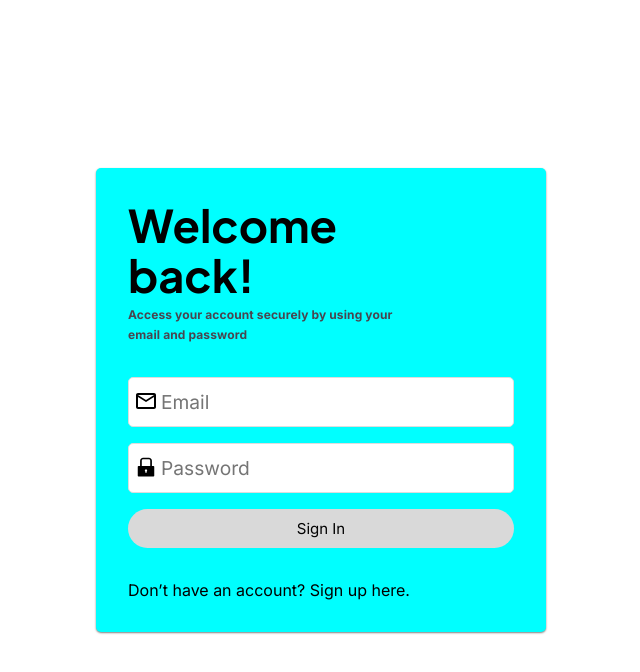
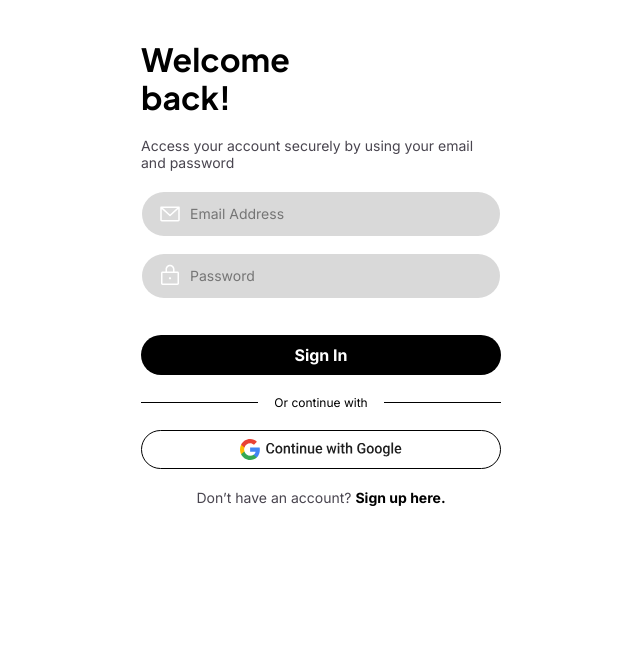
Before and after one commit to amgarber/Chefcito, a React (Create React App) app in the folder frontend/: page / in a window 1280 px wide. Shown: the top 672 px of the page, without its empty margins (319-959 px from the left). Built offline with nearby package versions, Linux system fonts and the light colour scheme; a web font is replaced by a local one.

Commit message:
login frontend, visualmente

```diff
--- a/frontend/src/App.tsx
+++ b/frontend/src/App.tsx
@@ -10,7 +10,7 @@ function App(){
   const [Form, setForm] = useState('Login');
   return (<>
     {Form === "Login" ? (
-        <Login MdOutlineMail={MdOutlineMail} AiFillLock = {AiFillLock} FormHandle={setForm} />
+        <Login  FormHandle={setForm} />
     ) : (
         <Register FormHandle={setForm}/>
     )}
--- a/frontend/src/Components/Login.jsx
+++ b/frontend/src/Components/Login.jsx
@@ -1,45 +1,93 @@
-import {useState} from "react";
+import React, { useState } from 'react';
+import '../css/Login.css';
 
+const Login = ({ FormHandle }) => {
+    const [email, setEmail] = useState('');
+    const [password, setPassword] = useState('');
 
-function  Login( { MdOutlineMail, AiFillLock, FormHandle}) {
+    const handleLogin = async (e) => {
+        e.preventDefault();
 
+        try {
+            const response = await fetch('http://localhost:3001/api/login', {
+                method: 'POST',
+                headers: { 'Content-Type': 'application/json' },
+                body: JSON.stringify({ email, password })
+            });
 
-    const [Email, setEmail] = useState('');
-    const [Password, setPassword] = useState('');
+            const data = await response.json();
 
-    function handleLogin(e){
-        e.preventDefault();
-        console.log(Email, Password);
-        setEmail('');
-        setPassword('');
-    }
+            if (!response.ok) {
+                alert(data.message || 'Login fallido');
+                return;
+            }
+
+            alert('Login exitoso');
+            setEmail('');
+            setPassword('');
+            // Si querés redirigir a otro lado podés hacerlo acá
+        } catch (error) {
+            console.error('Error al hacer login:', error);
+            alert('Ocurrió un error inesperado');
+        }
+    };
 
     return (
-        <div className="form-container">
-            <h2>Welcome <br /> back!</h2>
-            <h3> Access your account securely by using your email and password</h3>
-            <form onSubmit={ handleLogin }>
-                <div className="form-control">
+        <div className="login-container">
+            <h1 className="login-title">
+                Welcome <br/> back!
+            </h1>
+            <p className="login-subtitle">
+                Access your account securely by using your email and password
+            </p>
+
+            <form onSubmit={handleLogin} className="login-form">
+                <div className="input-group">
+                    <img src="/EnvelopeSimple.svg" alt="Email icon"/>
                     <input
-                        type="text"
-                        placeholder = "Email"
-                        onChange={(e) => setEmail(e.target.value)} />
-                    <MdOutlineMail className="Mail Icon"/>
+                        type="email"
+                        placeholder="Email Address"
+                        value={email}
+                        onChange={(e) => setEmail(e.target.value)}
+                        required
+                    />
                 </div>
 
-                <div className="form-control">
+                <div className="input-group">
+                    <img src="/Lock.svg" alt="Lock icon"/>
                     <input
                         type="password"
-                        placeholder = "Password" onChange={(e) => setPassword(e.target.value)} />
-                    <AiFillLock className = "Password Icon" />
+                        placeholder="Password"
+                        value={password}
+                        onChange={(e) => setPassword(e.target.value)}
+                        required
+                    />
                 </div>
 
-                <button onClick={() => FormHandle('HomePage')} >Sign In</button>
+                <button type="submit" className="login-button">
+                    Sign In
+                </button>
+            </form>
 
-            </form>
-            <p onClick = {() => FormHandle('Register')}> Don’t have an account? Sign up here.</p>
+            <div className="login-divider">
+                <div className="line"/>
+                <span className="or">Or continue with</span>
+                <div className="line"/>
+            </div>
+
+            <div className="login-google">
+                <img src="/Clip path group.svg" alt="Google logo"/>
+                <img src="/VectorGoogle.svg" alt="Google text"/>
+            </div>
+
+            <div className="login-footer">
+                Don’t have an account?{' '}
+                <span className="link" onClick={() => FormHandle("Register")}>
+          Sign up here.
+        </span>
+            </div>
         </div>
+    );
+};
 
-    );
-}
-export default Login
+export default Login;
--- a/frontend/src/css/Login.css
+++ b/frontend/src/css/Login.css
@@ -0,0 +1,105 @@
+.login-container {
+    max-width: 400px;
+    margin: 0 auto;
+    padding: 40px 20px;
+    font-family: 'Inter', sans-serif;
+    background-color: white;
+    color: black;
+    display: flex;
+    flex-direction: column;
+    gap: 20px;
+    min-height: 100vh;
+}
+
+.login-title {
+    font-size: 32px;
+    font-weight: 700;
+    font-family: 'Plus Jakarta Sans';
+    line-height: 1.2;
+    color: black;
+}
+
+.login-subtitle {
+    text-align: left;
+    color: #49454f;
+    font-size: 14px;
+}
+.login-form {
+    display: flex;
+    flex-direction: column;
+    gap: 16px;
+}
+
+.input-group {
+    background-color: #d9d9d9;
+    border-radius: 50px;
+    padding: 10px 16px;
+    display: flex;
+    align-items: center;
+    gap: 8px;
+    margin: 1px
+}
+
+.input-group input {
+    border: none;
+    background: none;
+    outline: none;
+    flex: 1;
+    font-size: 14px;
+    color: #000000;
+    font-family: 'Inter';
+}
+
+.login-button {
+    margin-top: 20px;
+    width: 100%;
+    border: none;
+    background-color: #000000;
+    color: white;
+    border-radius: 50px;
+    font-weight: bold;
+    font-size: 16px;
+    cursor: pointer;
+    padding: 10px 1px ;
+}
+
+.login-divider {
+    display: flex;
+    align-items: center;
+    gap: 8px;
+    text-align: center;
+    font-size: 12px;
+    justify-content: center;
+}
+
+.line {
+    flex: 1;
+    height: 1px;
+    background-color: #000;
+}
+
+.or {
+    padding: 0 8px;
+}
+
+.login-google {
+    display: flex;
+    align-items: center;
+    justify-content: center;
+    border: 1px solid black;
+    border-radius: 50px;
+    padding: 8px 12px;
+    gap: 5px;
+}
+
+.login-footer {
+    text-align: center;
+    font-size: 14px;
+    color: #49454f;
+}
+
+.login-footer .link {
+    font-weight: bold;
+    cursor: pointer;
+    color: black;
+}
--- a/frontend/src/index.css
+++ b/frontend/src/index.css
@@ -136,4 +136,34 @@ body {
     --title-small-size: 14px;
     --title-small-line-height: 20px;
 
+}@import url('https://fonts.googleapis.com/css2?family=Inter:wght@400;700&display=swap');
+@import url('https://fonts.googleapis.com/css2?family=Plus+Jakarta+Sans:wght@700&display=swap');
+body {
+    margin: 0; line-height: normal;
 }
+:root {
+
+    /* Fonts */
+    --font-plus-jakarta-sans: 'Plus Jakarta Sans';
+    --font-inter: Inter;
+
+    /* font sizes */
+    --font-size-2xs: 11px;
+    --font-size-xs: 12px;
+
+    /* Colors */
+    --color-black: #000;
+    --color-gainsboro: #d9d9d9;
+    --color-white: #fff;
+
+    /* Gaps */
+    --gap-5xs: 8px;
+
+    /* Paddings */
+    --padding-5xs: 8px;
+    --padding-3xs: 10px;
+
+    /* Border radiuses */
+    --br-31xl: 50px;
+
+}
```
